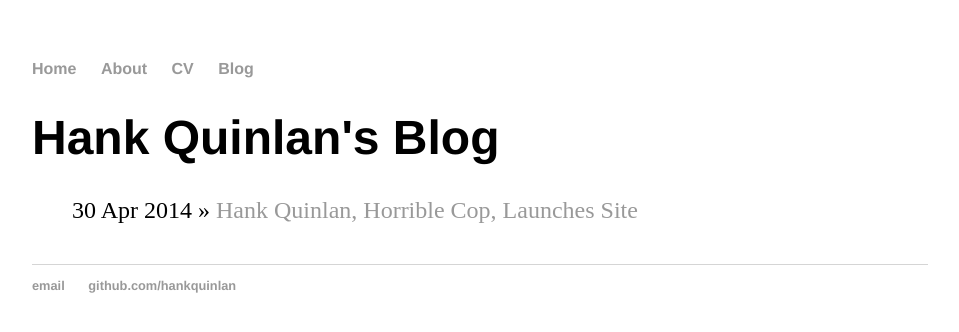
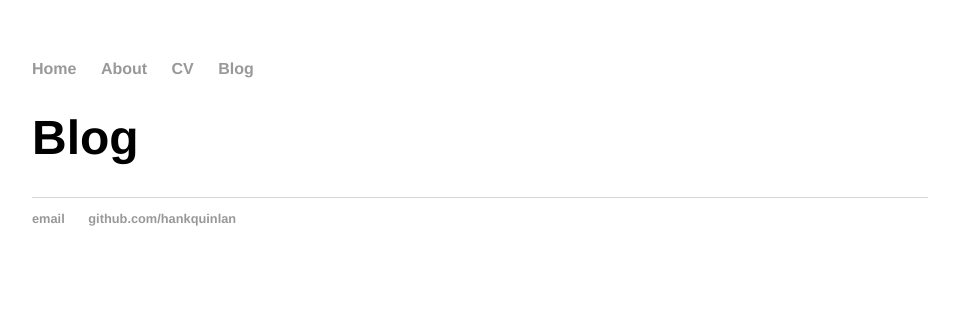
Before and after one commit to vls48/vls48.github.io, a Jekyll site: the page built from blog/index.html, in a window 1280 px wide. Shown: the top 332 px of the page, without its empty margins (160-1119 px from the left). Built offline with Jekyll 4.4.1, drawn with Linux system fonts in a browser that asks for light colours.

Commit message:
Update index.html

```diff
--- a/blog/index.html
+++ b/blog/index.html
@@ -2,10 +2,4 @@
 layout: default
 title: Hank Quinlan's Blog
 ---
-	<h1>{{ page.title }}</h1>
-	<ul class="posts">
-
-	  {% for post in site.posts %}
-	    <li><span>{{ post.date | date_to_string }}</span> » <a href="{{ post.url }}" title="{{ post.title }}">{{ post.title }}</a></li>
-	  {% endfor %}
-	</ul>
+	<h1>Blog</h1>
```
